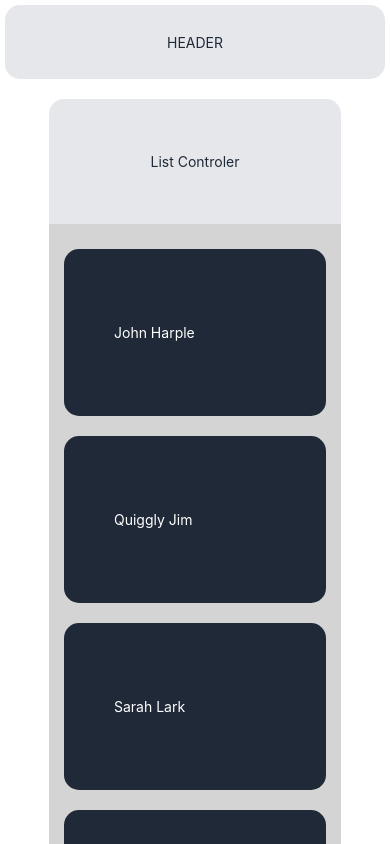
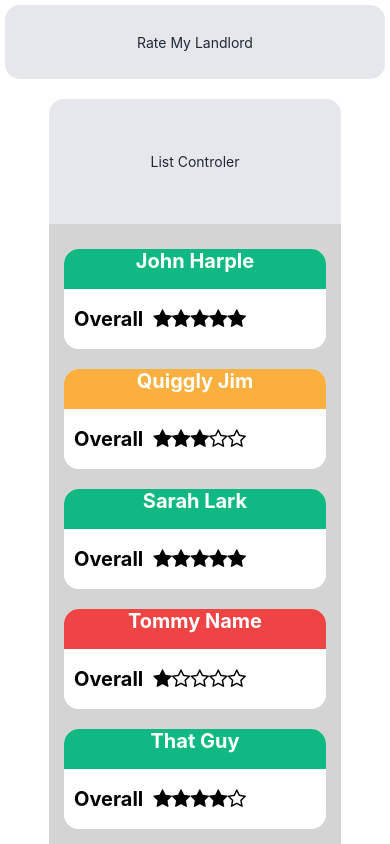
Before and after one commit to Rate-My-Landlord/Rate-My-Landlord, a React Native app in the folder Frontend-RateMyLandlord/: screen / in a window 390 px wide. Built offline with nearby package versions, Linux system fonts and the light colour scheme; no server answers.

Commit message:
Landlord Component Implementation

```diff
--- a/Frontend-RateMyLandlord/App.tsx
+++ b/Frontend-RateMyLandlord/App.tsx
@@ -17,7 +17,6 @@ import LoginScreen from './screens/LoginScreen';
 // Searching
 import LandlordScreen from './screens/SearchScreenFlow/LandlordScreen';
 import { Ionicons } from '@expo/vector-icons';
-import Icon from 'react-native-ionicons';
 
 
 import {
@@ -30,8 +29,6 @@ const client = new ApolloClient({
   uri: 'http://127.0.0.1:5000/api/graphql',
   cache: new InMemoryCache()
 });
-
-
 
 // Create the Tab Bottom Navigator
 const Tab = createBottomTabNavigator();
--- a/Frontend-RateMyLandlord/components/LandlordListComponent.tsx
+++ b/Frontend-RateMyLandlord/components/LandlordListComponent.tsx
@@ -3,9 +3,8 @@
 */
 import React from 'react';
 import { useNavigation } from '@react-navigation/native';
-
-import { Button } from 'react-native-elements/dist/buttons/Button';
-import { Text } from 'react-native-elements';
+import { View, Text, StyleSheet } from 'react-native';
+import { Star } from './Star';
 
 /*
   Component added to list for each landlord present in area.
@@ -13,9 +12,78 @@ import { Text } from 'react-native-elements';
 export const LandlordComponent = (props: any) => {
   const navigation = useNavigation();
 
+  // Logic For Review Colors
+  let ratingColor = "green"; // Default Green
+
+  if(props.rating <= 2) {
+    ratingColor = "red";
+  } else if (props.rating == 3) {
+    ratingColor = "orange";
+  }
+
   return (
-      <Button onPress={() => navigation.navigate('LandlordScreen' as never,  {url: props.url} as never )}>
-        <Text>{props.name + "'s Reviews"}</Text>
-      </Button>
+    <View style={styles().listItemContainer}>
+      <View style={headerStyle(ratingColor).headerContainer}>
+        <Text style={styles().headerText}>{props.name}</Text>
+      </View>
+      <View style={styles().bodyContainer}>
+        <Text style={styles().ratingText}>Overall</Text>
+        <Star style={styles().star} rating={props.rating}/>
+      </View>
+    </View>
   );
 };
+
+const styles = () => StyleSheet.create({
+  // Back Ground Contain
+  listItemContainer: {
+    flexDirection: 'column',
+    height: 100,
+    marginVertical: 10,
+    width: '100%',
+    borderRadius: 15,
+    backgroundColor: "#F3F3F3",
+  },
+  bodyContainer: {
+    flex: 2,
+    backgroundColor: "#FFFFFF",
+    padding: 10,
+    borderBottomLeftRadius: 15,
+    borderBottomRightRadius: 15,
+    alignItems: 'center',
+    flexDirection: 'row',
+
+  },
+  headerText: {
+    color: '#FFFFFF',
+    fontWeight: 'bold',
+    fontSize: 20,
+  },
+  ratingText: {
+    fontWeight: 'bold',
+    fontSize: 20,
+    paddingRight: 10,
+  },
+  star: {
+    flex: 1,
+  }
+})
+
+const headerStyle = (ratingColor : any) => StyleSheet.create({
+  headerContainer: {
+    flex: 2,
+
+    // Red = #EF4444
+    // Green = #10B981
+    // Orange = #FAAF3E
+
+    // Color Logic
+    backgroundColor: ratingColor == "green" ? '#10B981'
+      : ratingColor == "orange" ? '#FAAF3E' : '#EF4444',
+
+    borderTopRightRadius: 15,
+    borderTopLeftRadius: 15,
+    alignItems: 'center',
+    padding: 0,
+  },
+})
--- a/Frontend-RateMyLandlord/components/Star.tsx
+++ b/Frontend-RateMyLandlord/components/Star.tsx
@@ -1,20 +1,28 @@
 import React from "react";
 import{ FontAwesome } from '@expo/vector-icons'
-import { View } from "react-native";
+import { View, StyleSheet } from "react-native";
 
 
 export const Star = ( props:any ) => {
     let { rating } = props
 
     return (
-        <View>
+        <View style={starStyles().starContainer}>
             {[1,2,3,4,5].map(num => num<=rating ?
-            <FontAwesome name="star" size={20} /> : // whole star
+            <FontAwesome name="star" size={20} style={starStyles().starItems}/> : // whole star
                 (num-1<rating ?
                     <FontAwesome name="star-half-empty" size={20} /> : // half
                     <FontAwesome name="star-o" size={20} /> // empty
                 ))}
         </View>
     )
+}
 
-}
+const starStyles = () => StyleSheet.create({
+    starItems: {
+        flex: 1,
+    },
+    starContainer: {
+        flexDirection: 'row',
+    }
+})
--- a/Frontend-RateMyLandlord/screens/HomeScreen.tsx
+++ b/Frontend-RateMyLandlord/screens/HomeScreen.tsx
@@ -4,6 +4,9 @@
 import React, { useState } from 'react';
 import { StyleSheet, View, Text, Platform, useWindowDimensions, FlatList } from 'react-native';
 import { useQuery, gql } from '@apollo/client';
+
+// Landlord List Component
+import { LandlordComponent } from '../components/LandlordListComponent';
 
 // The point at which style changes
 const screenChangePoint  = 1250;
@@ -29,30 +32,27 @@ query {
 }
 `
 
-
 const HomeScreen = () => {
   const windowWidth = useWindowDimensions().width;
 
   const { loading, error, data } = useQuery(ALLREVIEWS);
 
-  console.log(loading, error, data);
-
   // Temp DATA for testing!
   const [landlords, setLandlords] = useState([
-    { name: "John Harple", key: "1" },
-    { name: "Quiggly Jim", key: "2" },
-    { name: "Sarah Lark", key: "3" },
-    { name: "Tommy Name", key: "4" },
-    { name: "That Guy", key: "5" },
-    { name: "A Sheep", key: "6" },
-    { name: "A Cow", key: "7" },
-    { name: "A Duck", key: "8" },
-    { name: "A Dog", key: "9" },
+    { name: "John Harple", key: "1", rating: 5 },
+    { name: "Quiggly Jim", key: "2", rating: 3 },
+    { name: "Sarah Lark", key: "3", rating: 5 },
+    { name: "Tommy Name", key: "4", rating: 1 },
+    { name: "That Guy", key: "5", rating: 4 },
+    { name: "A Sheep", key: "6", rating: 2 },
+    { name: "A Cow", key: "7", rating: 5 },
+    { name: "A Duck", key: "8", rating: 3 },
+    { name: "A Dog", key: "9", rating: 1 },
   ]);
 
   return (
     <View style={styles(windowWidth).backgroundScreen}>
-      <View style={styles(windowWidth).headerScreen}><Text style={styles(windowWidth).textColor}>HEADER</Text></View>
+      <View style={styles(windowWidth).headerScreen}><Text style={styles(windowWidth).textColor}>Rate My Landlord</Text></View>
       <View style={styles(windowWidth).bodyScreen}>
 
         {/* Main Content Container */}
@@ -61,9 +61,7 @@ const HomeScreen = () => {
             <FlatList style={styles(windowWidth).flatList}
               data={landlords}
               renderItem={({ item }) => (
-                <View style={styles(windowWidth).listItemContainer}>
-                  <Text style={styles(windowWidth).listTextColor}>{item.name}</Text>
-                </View>
+                <LandlordComponent name={item.name} rating={item.rating}/>
               )}
               showsVerticalScrollIndicator={false}
             />
@@ -176,16 +174,9 @@ const styles = (windowWidth : any) => StyleSheet.create({
   listTextColor: {
     color: '#ffffff',
   },
-  listItemContainer: {
-    width: '100%',
-    paddingHorizontal: 50,
-    paddingVertical: 75,
-    marginVertical: 10,
-    backgroundColor: "#1f2937",
-    borderRadius: 15,
-  },
   flatList: {
     width: '100%',
+    height: '100%',
     padding: 15,
   }
 })
```
